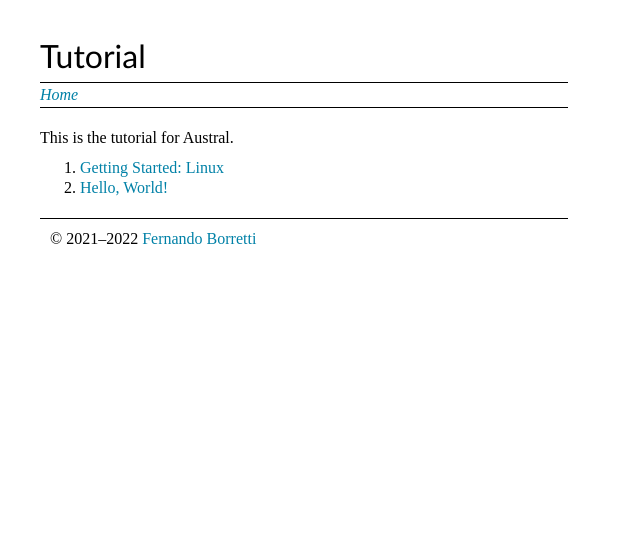
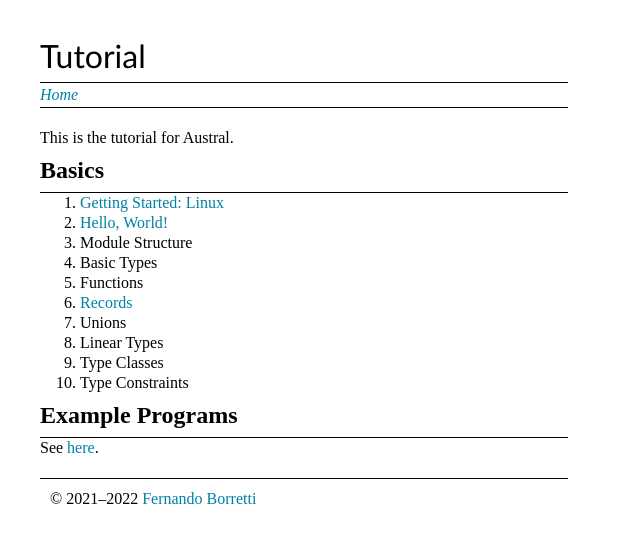
Before and after one commit to austral/austral.github.io, a Jekyll site: the page built from tutorial/index.md, in a window 1280 px wide. Shown: the top 543 px of the page, without its empty margins (0-640 px from the left). Built offline with Jekyll 4.4.1, drawn with Linux system fonts in a browser that asks for light colours.

Commit message:
Add tutorial TOC

```diff
--- a/tutorial/index.md
+++ b/tutorial/index.md
@@ -6,5 +6,19 @@ breadcrumbs:
 
 This is the tutorial for Austral.
 
+# Basics
+
 1. [Getting Started: Linux](/tutorial/getting-started-linux)
 2. [Hello, World!](/tutorial/hello-world)
+3. Module Structure
+4. Basic Types
+5. Functions
+6. [Records](/tutorial/records)
+7. Unions
+8. Linear Types
+9. Type Classes
+10. Type Constraints
+
+# Example Programs
+
+See [here](/examples/).
```
